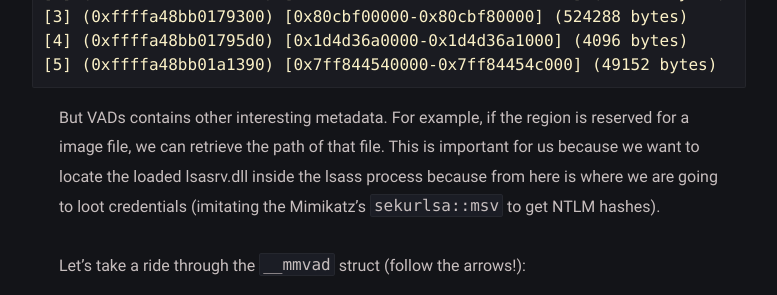
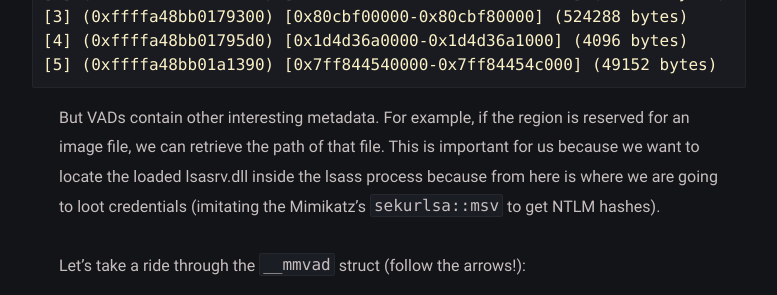
Before and after one commit to Adepts-Of-0xCC/blog, a Jekyll site: the page built from _posts/lsass-physical-memory/2021-05-08-physical-graffiti-lsass.md, in a window 1280 px wide and 900 px high, scrolled down 13428 px. Shown: the part 152-447 px from the top of the window, without its empty margins (251-1028 px from the left). Built offline with Jekyll 4.4.1, drawn with Linux system fonts in a browser that asks for light colours; some web fonts are replaced.

Commit message:
typo fixed

````diff
--- a/_posts/lsass-physical-memory/2021-05-08-physical-graffiti-lsass.md
+++ b/_posts/lsass-physical-memory/2021-05-08-physical-graffiti-lsass.md
@@ -464,7 +464,7 @@ Now we can retrieve all the regions of virtual memory reserved, and the limits (
 [5] (0xffffa48bb01a1390) [0x7ff844540000-0x7ff84454c000] (49152 bytes)
 ```
 
-But VADs contains other interesting metadata. For example, if the region is reserved for a image file, we can retrieve the path of that file. This is important for us because we want to locate the loaded lsasrv.dll inside the lsass process because from here is where we are going to loot credentials (imitating the Mimikatz's `sekurlsa::msv` to get NTLM hashes).
+But VADs contain other interesting metadata. For example, if the region is reserved for an image file, we can retrieve the path of that file. This is important for us because we want to locate the loaded lsasrv.dll inside the lsass process because from here is where we are going to loot credentials (imitating the Mimikatz's `sekurlsa::msv` to get NTLM hashes).
 
 Let's take a ride through the `__mmvad` struct (follow the arrows!):
 
````
